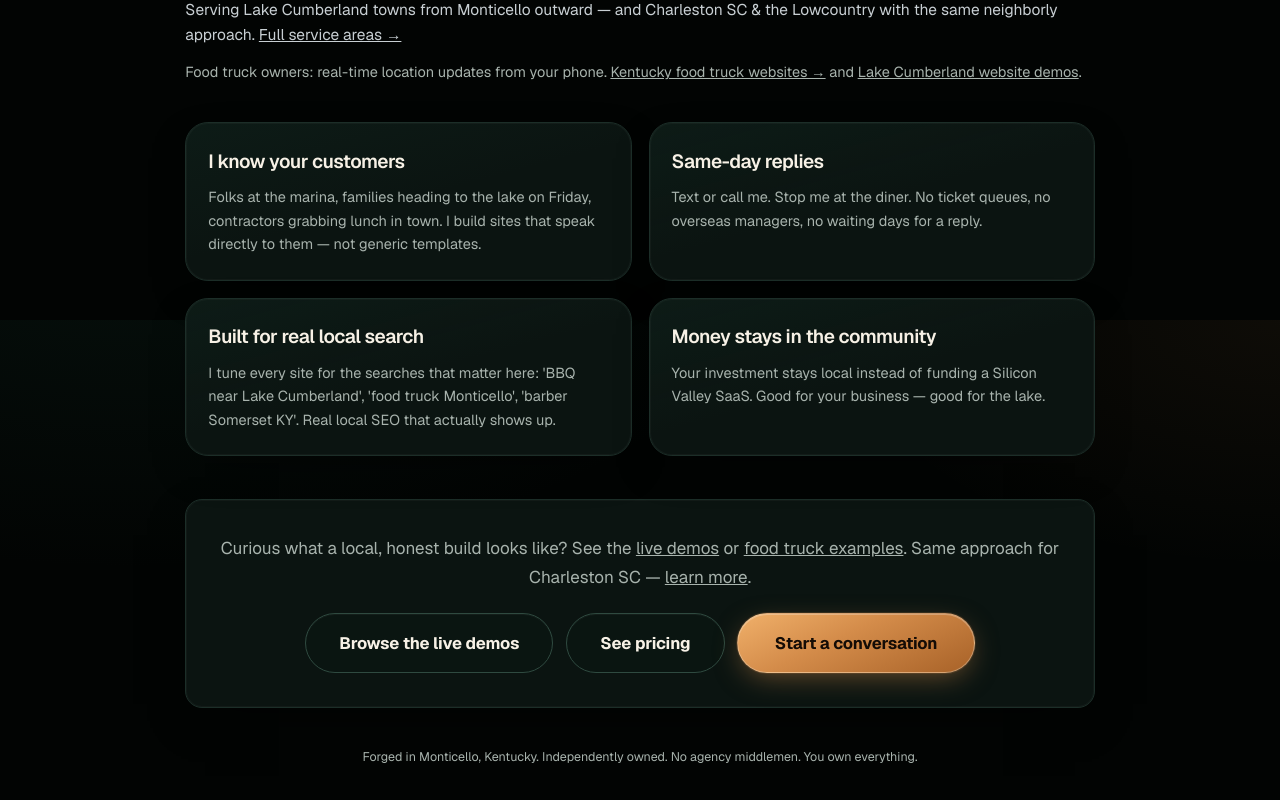
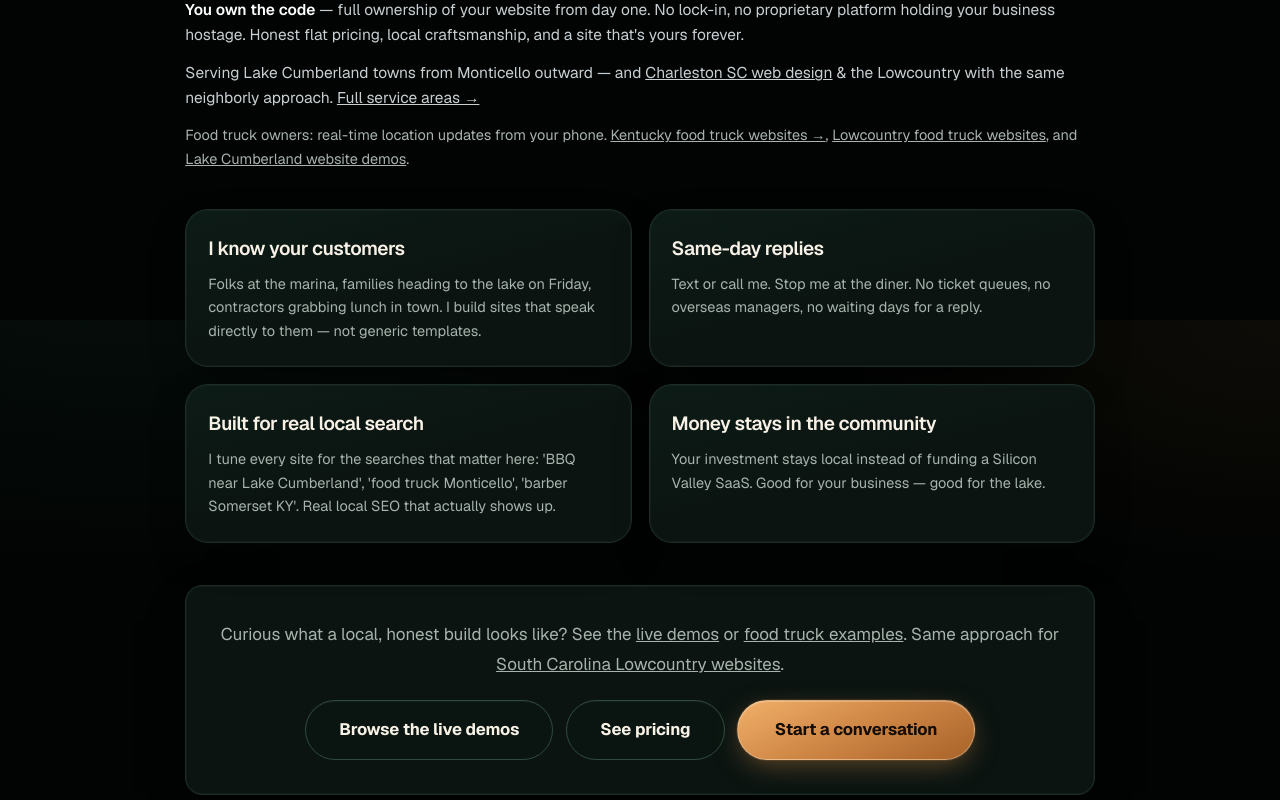
Before and after one commit to muhgits77/bluegrass-digital-forge-g, a Next.js app: page /about in a window 1280 px wide. Shown: the part 480-1280 px from the top of the page. Built offline with nearby package versions, Linux system fonts and the light colour scheme.

Commit message:
Strengthen flat pricing, ownership language, and Lowcountry targeting

```diff
--- a/app/about/page.tsx
+++ b/app/about/page.tsx
@@ -36,7 +36,16 @@ export default function AboutPage() {
           phone. I answer texts on weekends before a busy Saturday.
         </p>
         <p className="mt-3">
-          Serving Lake Cumberland towns from Monticello outward — and Charleston SC
+          <strong className="text-white font-semibold">You own the code</strong>
+          {" "}— full ownership of your website from day one. No lock-in, no
+          proprietary platform holding your business hostage. Honest flat pricing,
+          local craftsmanship, and a site that&apos;s yours forever.
+        </p>
+        <p className="mt-3">
+          Serving Lake Cumberland towns from Monticello outward — and{" "}
+          <Link href="/south-carolina" className="underline hover:text-[var(--gold-light)]">
+            Charleston SC web design
+          </Link>{" "}
           &amp; the Lowcountry with the same neighborly approach.{" "}
           <Link href="/service-areas" className="underline hover:text-[var(--gold-light)]">
             Full service areas →
@@ -46,8 +55,12 @@ export default function AboutPage() {
           Food truck owners: real-time location updates from your phone.{" "}
           <Link href="/food-truck-websites" className="underline hover:text-[var(--gold-light)]">
             Kentucky food truck websites →
-          </Link>{" "}
-          and{" "}
+          </Link>
+          ,{" "}
+          <Link href="/south-carolina" className="underline hover:text-[var(--gold-light)]">
+            Lowcountry food truck websites
+          </Link>
+          , and{" "}
           <Link href="/work" className="underline hover:text-[var(--gold-light)]">
             Lake Cumberland website demos
           </Link>
@@ -79,9 +92,9 @@ export default function AboutPage() {
           <Link href="/food-truck-websites" className="underline hover:text-[var(--gold-light)]">
             food truck examples
           </Link>
-          . Same approach for Charleston SC —{" "}
+          . Same approach for{" "}
           <Link href="/south-carolina" className="underline hover:text-[var(--gold-light)]">
-            learn more
+            South Carolina Lowcountry websites
           </Link>
           .
         </p>
@@ -92,7 +105,7 @@ export default function AboutPage() {
         </div>
       </div>
 
-      <p className="text-center text-[12.5px] mt-9 text-[var(--text-muted)]">Forged in Monticello, Kentucky. Independently owned. No agency middlemen. You own everything.</p>
+      <p className="text-center text-[12.5px] mt-9 text-[var(--text-muted)]">Forged in Monticello, Kentucky. Independently owned. No agency middlemen. Full ownership — you own the code.</p>
     </div>
   );
 }
--- a/app/page.tsx
+++ b/app/page.tsx
@@ -144,13 +144,17 @@ export default function Home() {
                 <span className="kentucky-accent">Monticello, KY</span>
               </h1>
 
-              <p className="hero-fade hero-fade-3 mt-6 max-w-[42ch] text-[17px] md:text-[19px] leading-relaxed text-white/85">
+              <p className="hero-fade hero-fade-3 mt-6 max-w-[44ch] text-[17px] md:text-[19px] leading-relaxed text-white/85">
                 Handcrafted sites for restaurants, food trucks, marinas, and
-                shops around the lake — forged by a neighbor in Monticello.
+                shops around the lake — forged by a neighbor in Monticello.{" "}
+                <span className="text-white/95 font-medium">
+                  You own the code
+                </span>
+                , with full ownership of your site from day one.
               </p>
-              <p className="hero-fade hero-fade-3 mt-3 max-w-[40ch] text-[15px] md:text-[16px] leading-relaxed text-white/75">
-                Flat pricing. Full ownership. Built by a neighbor — never an
-                agency.
+              <p className="hero-fade hero-fade-3 mt-3 max-w-[42ch] text-[15px] md:text-[16px] leading-relaxed text-white/75">
+                Honest flat pricing, no monthly lock-in for the build. Built by
+                a neighbor — never an agency.
               </p>
 
               <div className="hero-fade hero-fade-4 mt-9 flex flex-col sm:flex-row items-stretch sm:items-center gap-3.5">
@@ -167,8 +171,8 @@ export default function Home() {
 
               <div className="hero-fade hero-fade-5 mt-8 flex flex-wrap gap-x-5 gap-y-2.5 text-[13px] text-white/75">
                 {[
-                  "Flat price, no surprises",
-                  "You own the code",
+                  "Flat pricing, no surprises",
+                  "You own the code — full ownership",
                   "Live in 2–4 weeks",
                 ].map((t) => (
                   <div key={t} className="inline-flex items-center gap-1.5">
@@ -195,8 +199,8 @@ export default function Home() {
                   </span>
                 </div>
                 <p className="mt-3 text-[14.5px] text-white/75 leading-relaxed">
-                  Business Suites from $2,500. No monthly lock-in for the build.
-                  You own everything.
+                  Business Suites from $2,500. Flat rate, no monthly lock-in for
+                  the build. Full ownership — you own the code.
                 </p>
                 <ul className="mt-5 space-y-2.5 text-[14px] text-white/80">
                   {[
@@ -317,14 +321,31 @@ export default function Home() {
                   Expanding south
                 </div>
                 <p className="text-white text-[17px] md:text-[20px] font-semibold tracking-tight max-w-md">
-                  Charleston SC &amp; Lowcountry web design
+                  Charleston SC web design for the Lowcountry
                 </p>
                 <Link
                   href="/south-carolina"
                   className="mt-2 inline-flex text-[14px] font-semibold text-[var(--cream)] underline decoration-[var(--copper)] underline-offset-4 hover:text-white"
                 >
-                  Explore Lowcountry services →
+                  Charleston SC web design →
                 </Link>
+                <p className="mt-1.5 text-[13px] text-white/70 max-w-sm">
+                  Also serving{" "}
+                  <Link
+                    href="/south-carolina"
+                    className="underline decoration-[var(--copper)]/50 underline-offset-2 hover:text-white"
+                  >
+                    Lowcountry food truck websites
+                  </Link>{" "}
+                  and{" "}
+                  <Link
+                    href="/south-carolina"
+                    className="underline decoration-[var(--copper)]/50 underline-offset-2 hover:text-white"
+                  >
+                    South Carolina Lowcountry websites
+                  </Link>
+                  .
+                </p>
               </div>
             </div>
           </div>
--- a/app/services/page.tsx
+++ b/app/services/page.tsx
@@ -85,12 +85,18 @@ export default function Services() {
       <div className="max-w-3xl">
         <div className="label tracking-[2px]">SERVICES &amp; PRICING — MONTICELLO KY WEBSITE DESIGNER</div>
         <h1 className="section-title tracking-tight mt-2">Monticello KY Website Designer — Flat Pricing for Lake Cumberland Business Websites</h1>
-        <p className="mt-3 text-lg text-[#9aa6ad]">Transparent one-time pricing. Starter Sites from $1,200 and Business Suites from $2,500. Food trucks, restaurants, marinas, shops — you own the code forever.</p>
-        <p className="text-[14.5px] text-[#9aa6ad] mt-1">Handcrafted in Monticello for Lake Cumberland. Also serving Charleston SC &amp; the Lowcountry.</p>
+        <p className="mt-3 text-lg text-[#9aa6ad]">Transparent flat rate pricing — one-time, no surprises. Starter Sites from $1,200 and Business Suites from $2,500. Food trucks, restaurants, marinas, shops — <strong className="text-[#c8cfd3] font-medium">you own the code</strong> with full ownership forever.</p>
+        <p className="text-[14.5px] text-[#9aa6ad] mt-1">Handcrafted in Monticello for Lake Cumberland. Also serving{" "}
+          <Link href="/south-carolina" className="underline hover:text-[#f4a261]">Charleston SC web design</Link>{" "}
+          and the Lowcountry.</p>
       </div>
 
       {/* Two Big Website Cards — updated layout & copy per specs. Premium dark with warm amber accents. */}
-      <div className="mt-9 grid lg:grid-cols-2 gap-5">
+      <p className="mt-8 max-w-2xl text-[15px] text-[#9aa6ad]">
+        Every package uses clear <strong className="text-[#c8cfd3] font-medium">flat pricing</strong> — a one-time flat rate based on scope. When the project is paid,{" "}
+        <strong className="text-[#c8cfd3] font-medium">you own the code</strong> and get full ownership of the site. No subscriptions required to keep your build.
+      </p>
+      <div className="mt-5 grid lg:grid-cols-2 gap-5">
         {/* Starter Sites */}
         <div className="pricing-card rounded-3xl p-8 md:p-9 flex flex-col">
           <div>
@@ -157,7 +163,7 @@ export default function Services() {
         className="mt-6 mx-auto max-w-2xl rounded-xl border border-[#1f282b]/80 bg-[#0a0c0f]/60 px-4 py-2.5"
       />
 
-      <p className="text-[14.5px] text-center mt-5 text-[#9aa6ad]">Not sure which one? <Link href="/quote" className="underline hover:text-white">Tell me about your business</Link> — I&apos;ll recommend the right fit for your Lake Cumberland spot. Need a <Link href="/food-truck-websites" className="underline hover:text-white">food truck website Kentucky</Link>? We also serve Charleston SC and the Lowcountry — <Link href="/south-carolina" className="underline hover:text-[#f4a261]">see Charleston web design services</Link>.</p>
+      <p className="text-[14.5px] text-center mt-5 text-[#9aa6ad]">Not sure which one? <Link href="/quote" className="underline hover:text-white">Tell me about your business</Link> — I&apos;ll recommend the right fit for your Lake Cumberland spot. Need a <Link href="/food-truck-websites" className="underline hover:text-white">food truck website Kentucky</Link>? We also build <Link href="/south-carolina" className="underline hover:text-[#f4a261]">Lowcountry food truck websites</Link> and <Link href="/south-carolina" className="underline hover:text-[#f4a261]">Charleston SC web design</Link> for restaurants and small businesses.</p>
 
       {/* Short food-truck teaser — full detail on /food-truck-websites */}
       <div className="mt-10 rounded-2xl border border-[var(--border)] bg-[var(--bg-card)] p-6 md:p-7 shadow-[var(--shadow-card)]">
--- a/app/south-carolina/page.tsx
+++ b/app/south-carolina/page.tsx
@@ -6,10 +6,11 @@ import ReferralDiscountNote from "@/components/ReferralDiscountNote";
 import { canonicalUrl } from "@/lib/constants";
 
 export const metadata: Metadata = {
-  title: "Charleston SC Web Design | Lowcountry Web Design | Summerville Small Business Websites | Bluegrass Digital Forge",
-  description: "Premium handcrafted web design for Charleston SC, Summerville, North Charleston, Walterboro and Ladson. Charleston Food Truck Websites, North Charleston Restaurant Websites, and Summerville Small Business Websites. Flat pricing. You own the code. Authentic Lowcountry focus from a Kentucky craftsman.",
+  title: "Charleston SC Web Design | Lowcountry Food Truck & Restaurant Websites | Bluegrass Digital Forge",
+  description: "Charleston SC web design for food trucks, restaurants, and small businesses in Charleston, Summerville, North Charleston & the Lowcountry. Flat pricing. You own the code. Handcrafted sites from a Kentucky craftsman.",
   keywords: [
     "Web Design Charleston SC",
+    "Charleston SC web design",
     "Charleston Food Truck Website",
     "Summerville Small Business Website",
     "North Charleston Restaurant Website",
@@ -21,8 +22,8 @@ export const metadata: Metadata = {
   ],
   alternates: { canonical: canonicalUrl("/south-carolina") },
   openGraph: {
-    title: "Charleston SC Web Design | Lowcountry Web Design for Restaurants, Food Trucks & Small Businesses",
-    description: "Handcrafted websites for Charleston, Summerville, North Charleston and the South Carolina Lowcountry. Flat pricing from $1,200. Full code ownership. Built with the same care we bring to Lake Cumberland projects.",
+    title: "Charleston SC Web Design | Lowcountry Websites for Food Trucks, Restaurants & Small Businesses",
+    description: "Handcrafted Charleston SC web design for food trucks, restaurants, and small businesses in Summerville, North Charleston, and the South Carolina Lowcountry. Flat pricing. Full ownership.",
     url: canonicalUrl("/south-carolina"),
   },
 };
@@ -80,15 +81,15 @@ export default function SouthCarolinaPage() {
 
       {/* Header */}
       <div className="max-w-3xl">
-        <div className="label tracking-[2px]">SOUTH CAROLINA LOWCOUNTRY</div>
+        <div className="label tracking-[2px]">CHARLESTON SC &amp; SOUTH CAROLINA LOWCOUNTRY</div>
         <h1 className="section-title tracking-tight mt-2">
-          Charleston SC Web Design &amp; Lowcountry Business Websites
+          Charleston SC Web Design for Food Trucks, Restaurants &amp; Lowcountry Small Businesses
         </h1>
         <p className="mt-3 text-lg text-[#9aa6ad]">
-          Handcrafted websites for Charleston, Summerville, Walterboro, Ladson, North Charleston and the South Carolina Lowcountry. The same premium, neighborly approach we use for Lake Cumberland businesses — now serving Lowcountry restaurants, food trucks, small shops, and professionals. Flat pricing. You own everything.
+          Handcrafted web design for food trucks, restaurants, and small businesses in Charleston, Summerville, North Charleston, Walterboro, Ladson, and across the South Carolina Lowcountry. The same premium, neighborly approach we use for Lake Cumberland — now built for your coastal customers. Flat pricing. <strong className="text-[#c8cfd3] font-medium">You own the code</strong> with full ownership.
         </p>
         <p className="mt-2 text-[14.5px] text-[#c17a5a]">
-          Serving <strong>Web Design Charleston SC</strong>, <strong>Charleston Food Truck Websites</strong>, <strong>Summerville Small Business Websites</strong>, and <strong>North Charleston Restaurant Websites</strong>.
+          Built for <strong>Charleston SC food trucks</strong>, <strong>restaurants from King Street to North Charleston</strong>, and <strong>small businesses in Summerville and the Lowcountry</strong> who want a site that ranks locally and feels like home.
         </p>
       </div>
 
@@ -104,9 +105,9 @@ export default function SouthCarolinaPage() {
       <div className="mt-12">
         <div className="max-w-3xl mb-6">
           <div className="label tracking-[2px]">LOWCOUNTRY SERVICE AREAS</div>
-          <h2 className="text-2xl font-semibold tracking-tight mt-1">Websites built for real Charleston-area businesses.</h2>
+          <h2 className="text-2xl font-semibold tracking-tight mt-1">Websites for Charleston food trucks, restaurants &amp; Lowcountry small businesses.</h2>
           <p className="mt-2 text-[15px] text-[#9aa6ad]">
-            From downtown Charleston food halls and King Street restaurants to Summerville boutiques, North Charleston eateries, Walterboro shops and Ladson service businesses — we create sites that feel like the Lowcountry: warm, honest, and effective.
+            If you run a food truck near the harbor, a restaurant in Charleston or North Charleston, or a small business in Summerville, Walterboro, or Ladson — we build sites that speak to your customers. Warm, honest, and effective Lowcountry web design made for how people actually search and book here.
           </p>
         </div>
 
```
